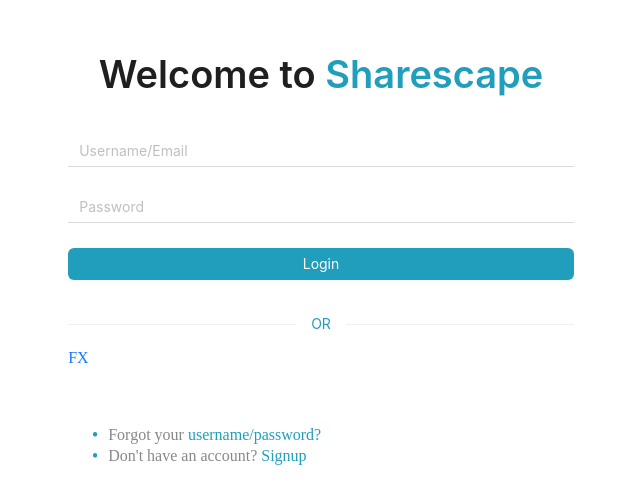
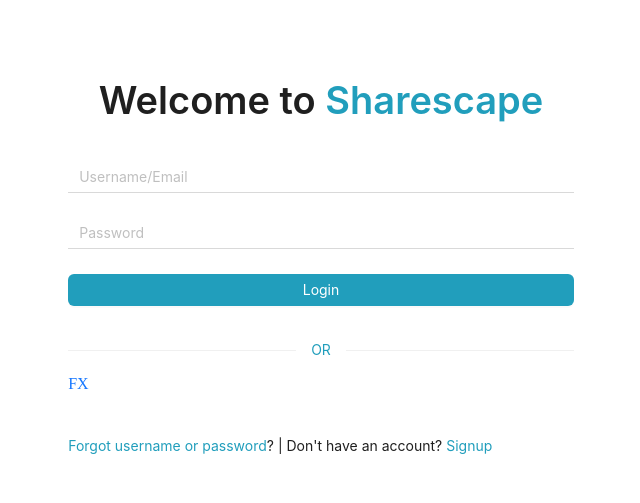
Before and after one commit to TheCoderSingh/sharescape, a Next.js app: page /login in a window 1280 px wide. Shown: the part 147-650 px from the top of the page, without its empty margins (319-959 px from the left). Built offline with nearby package versions, Linux system fonts and the light colour scheme.

Commit message:
Change bottom links styling

```diff
--- a/app/login/page.js
+++ b/app/login/page.js
@@ -52,19 +52,18 @@
         </Flex>
       </div>
 
-      <Flex vertical className="bottom-links">
-        <ul>
-          <li>
+      <Flex className="bottom-links">
+        <Typography>
+          <Text>
             <Link href="/forgot">
-              Forgot your <span>username/password?</span>
+              <span>Forgot username or password</span>
             </Link>
-          </li>
-          <li>
+            ? | Don&apos;t have an account?{" "}
             <Link href="/signup">
-              Don&apos;t have an account? <span>Signup</span>
+              <span>Signup</span>
             </Link>
-          </li>
-        </ul>
+          </Text>
+        </Typography>
       </Flex>
     </Flex>
   );
```
